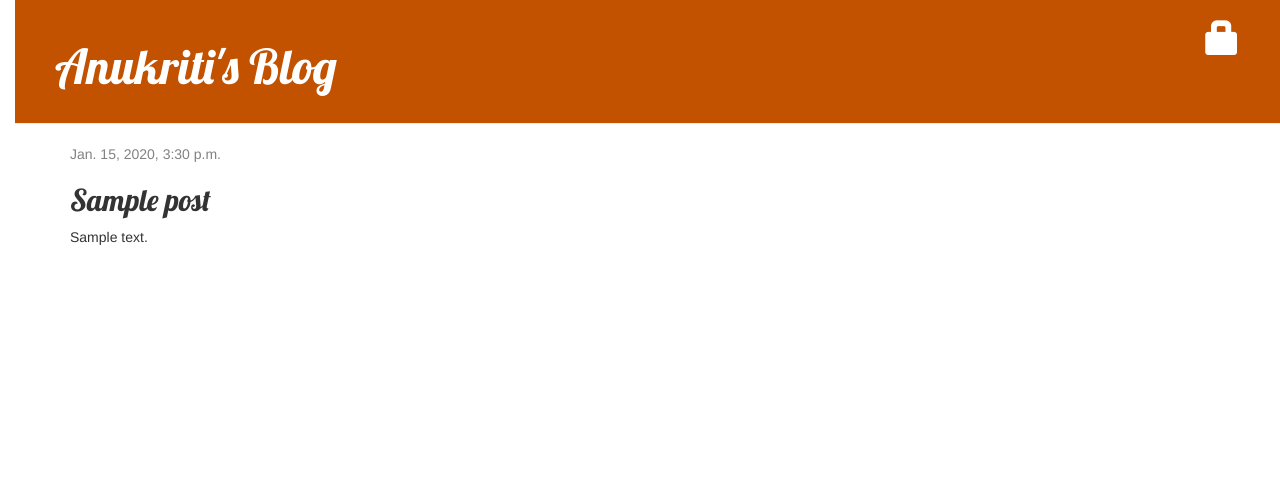
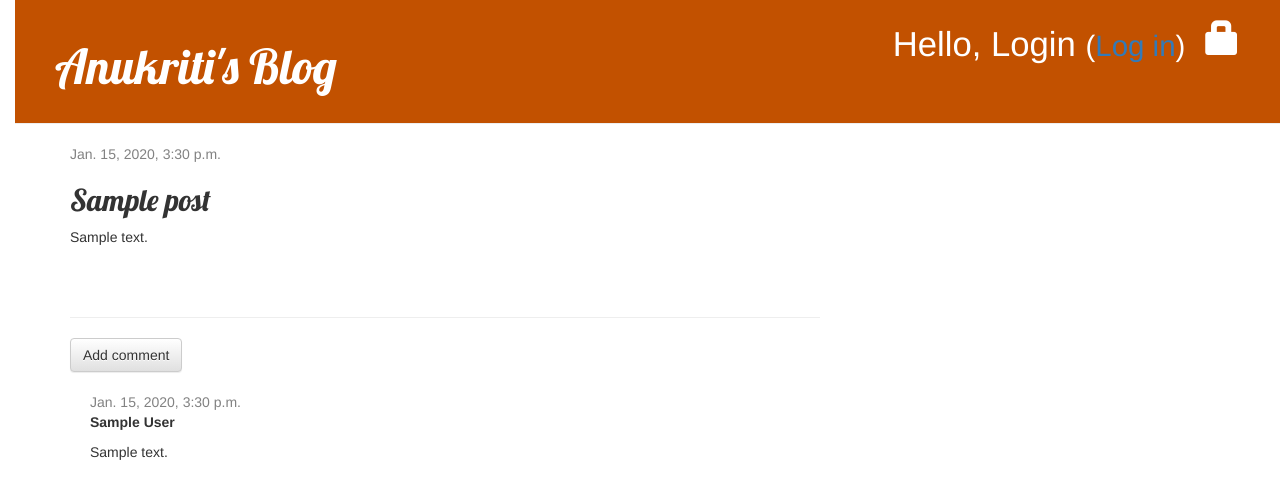
Before and after one commit to Anukriti2512/my-first-blog, a Django app: page /post/1/ in a window 1280 px wide. Shown: the top 499 px of the page. Run offline with Django 3.2, Linux system fonts and the light colour scheme; tables that the repository leaves empty hold one stand-in row (values such as "Sample post"); some libraries are stand-ins or nearby versions.

Commit message:
Added comment model - Add, remove, approve comments

```diff
--- a/blog/admin.py
+++ b/blog/admin.py
@@ -1,5 +1,6 @@
 from django.contrib import admin
-from .models import Post
+from .models import Post, Comment
 
 admin.site.register(Post)
+admin.site.register(Comment)
 # Register your models here.
--- a/blog/models.py
+++ b/blog/models.py
@@ -17,3 +17,21 @@ class Post(models.Model):
 
     def __str__(self):
         return self.title
+
+
+class Comment(models.Model):
+    post = models.ForeignKey('blog.Post', on_delete=models.CASCADE, related_name='comments')
+    author = models.CharField(max_length=200)
+    text = models.TextField()
+    created_date = models.DateTimeField(default=timezone.now)
+    approved_comment = models.BooleanField(default=False)
+
+    def approve(self):
+        self.approved_comment = True
+        self.save()
+
+    def __str__(self):
+        return self.text
+
+    def approved_comments(self):
+        return self.comments.filter(approved_comment=True)
--- a/blog/static/css/blog.css
+++ b/blog/static/css/blog.css
@@ -54,3 +54,7 @@ h1, h2, h3, h4 {
 .post h2 a, .post h2 a:visited {
     color: #000000;
 }
+
+.comment {
+    margin: 20px 0px 20px 20px;
+}
--- a/blog/templates/blog/base.html
+++ b/blog/templates/blog/base.html
@@ -21,6 +21,8 @@
 
            <a href="{% url 'login' %}" class="top-menu"><span class="glyphicon glyphicon-lock"></span></a>
 
+           <p class="top-menu">Hello, Login <small>(<a href="{% url 'login' %}">Log in</a>)</small></p>
+
         {% endif %}
 
         <h1><a href="/">Anukriti's Blog</a></h1>
--- a/blog/templates/blog/post_detail.html
+++ b/blog/templates/blog/post_detail.html
@@ -16,4 +16,23 @@
         <h2>{{ post.title }}</h2>
         <p>{{ post.text|linebreaksbr }}</p>
     </div>
+    <hr>
+    <a class="btn btn-default" href="{% url 'add_comment_to_post' pk=post.pk %}">Add comment</a>
+       {% for comment in post.comments.all %}
+         {% if user.is_authenticated or comment.approved_comment %}
+          <div class="comment">
+          <div class="date">{{ comment.created_date }}
+              {% if not comment.approved_comment %}
+                <a class="btn btn-default" href="{% url 'comment_remove' pk=comment.pk %}"><span class="glyphicon glyphicon-remove"></span></a>
+                <a class="btn btn-default" href="{% url 'comment_approve' pk=comment.pk %}"><span class="glyphicon glyphicon-ok"></span></a>
+              {% endif %}
+
+          </div>
+          <strong>{{ comment.author }}</strong>
+          <p>{{ comment.text|linebreaks }}</p>
+          </div>
+             {% endif %}
+          {% empty %}
+        <p>No comments here yet :(</p>
+       {% endfor %}
 {% endblock %}
--- a/blog/templates/blog/post_list.html
+++ b/blog/templates/blog/post_list.html
@@ -8,6 +8,7 @@
                     </div>
                     <h1><a href="{% url 'post_detail' pk=post.pk %}">{{ post.title }}</a></h1>
                     <p>{{ post.text|linebreaksbr }}</p>
+                    <a href="{% url 'post_detail' pk=post.pk %}">Comments: {{ post.approved_comments.count }}</a>
                 </div>
             {% endfor %}
          {% endblock %}
--- a/blog/urls.py
+++ b/blog/urls.py
@@ -10,5 +10,9 @@ urlpatterns = [
     path('drafts/', views.post_draft_list, name='post_draft_list'),
     path('post/<pk>/publish/', views.post_publish, name='post_publish'),
     path('post/<pk>/remove/', views.post_remove, name='post_remove'),
+    path('post/<int:pk>/comment/', views.add_comment_to_post, name='add_comment_to_post'),
+    path('comment/<int:pk>/approve/', views.comment_approve, name='comment_approve'),
+    path('comment/<int:pk>/remove/', views.comment_remove, name='comment_remove'),
+
 
 ]
--- a/blog/views.py
+++ b/blog/views.py
@@ -1,8 +1,8 @@
 from django.shortcuts import render
 from django.utils import timezone
-from .models import Post
+from .models import Post, Comment
 from django.shortcuts import render, get_object_or_404
-from .forms import PostForm
+from .forms import PostForm, CommentForm
 from django.shortcuts import redirect
 from django.contrib.auth.decorators import login_required
 
@@ -61,3 +61,28 @@ def post_remove(request, pk):
     post = get_object_or_404(Post, pk=pk)
     post.delete()
     return redirect('post_list')
+
+def add_comment_to_post(request, pk):
+    post = get_object_or_404(Post, pk=pk)
+    if request.method == "POST":
+        form = CommentForm(request.POST)
+        if form.is_valid():
+            comment = form.save(commit=False)
+            comment.post = post
+            comment.save()
+            return redirect('post_detail', pk=post.pk)
+    else:
+        form = CommentForm()
+    return render(request, 'blog/add_comment_to_post.html', {'form': form})
+
+@login_required
+def comment_approve(request, pk):
+    comment = get_object_or_404(Comment, pk=pk)
+    comment.approve()
+    return redirect('post_detail', pk=comment.post.pk)
+
+@login_required
+def comment_remove(request, pk):
+    comment = get_object_or_404(Comment, pk=pk)
+    comment.delete()
+    return redirect('post_detail', pk=comment.post.pk)
```
Also changed, not shown: blog/forms.py (+7 -1 lines), blog/templates/blog/add_comment_to_post.html (added, +9 -0 lines), blog/migrations/0002_comment.py (added).
